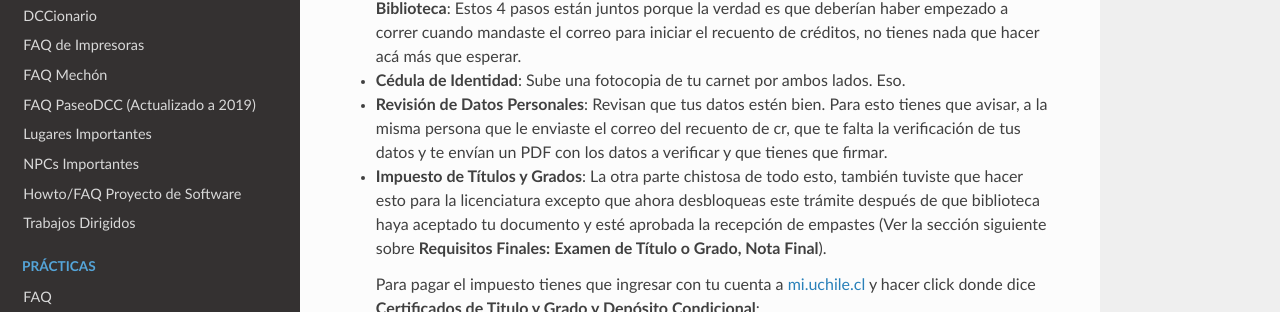
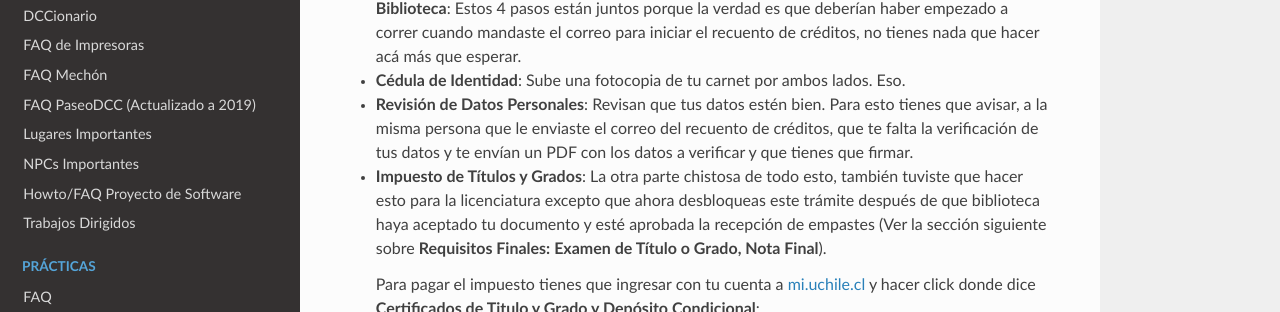
Before and after one commit to cadcc/howto, an MkDocs documentation site: the page built from docs/Titulacion/burocracia.md, in a window 1280 px wide and 900 px high, scrolled down 1751 px. Shown: the part 163-475 px from the top of the window. Built offline with MkDocs 1.6.1, drawn with Linux system fonts in a browser that asks for light colours; nearby versions of some CDN libraries.

Commit message:
Fix typo

```diff
--- a/docs/Titulacion/burocracia.md
+++ b/docs/Titulacion/burocracia.md
@@ -29,7 +29,7 @@ Para poder titularte y obtener el [prestigio](https://http2.mlstatic.com/kit-10-
 
 * **Bienestar, Certificado de Homologaciones, Deuda con Servicios Centrales y Situación en Biblioteca**: Estos 4 pasos están juntos porque la verdad es que deberían haber empezado a correr cuando mandaste el correo para iniciar el recuento de créditos, no tienes nada que hacer acá más que esperar.
 * **Cédula de Identidad**: Sube una fotocopia de tu carnet por ambos lados. Eso.
-* **Revisión de Datos Personales**: Revisan que tus datos estén bien. Para esto tienes que avisar, a la misma persona que le enviaste el correo del recuento de cr, que te falta la verificación de tus datos y te envían un PDF con los datos a verificar y que tienes que firmar.
+* **Revisión de Datos Personales**: Revisan que tus datos estén bien. Para esto tienes que avisar, a la misma persona que le enviaste el correo del recuento de créditos, que te falta la verificación de tus datos y te envían un PDF con los datos a verificar y que tienes que firmar.
 * **Impuesto de Títulos y Grados**: La otra parte chistosa de todo esto, también tuviste que hacer esto para la licenciatura excepto que ahora desbloqueas este trámite después de que biblioteca haya aceptado tu documento y esté aprobada la recepción de empastes (Ver la sección siguiente sobre **Requisitos Finales: Examen de Título o Grado, Nota Final**).
 
     Para pagar el impuesto tienes que ingresar con tu cuenta a [mi.uchile.cl](https://mi.uchile.cl) y hacer click donde dice **Certificados de Titulo y Grado y Depósito Condicional**:
```
